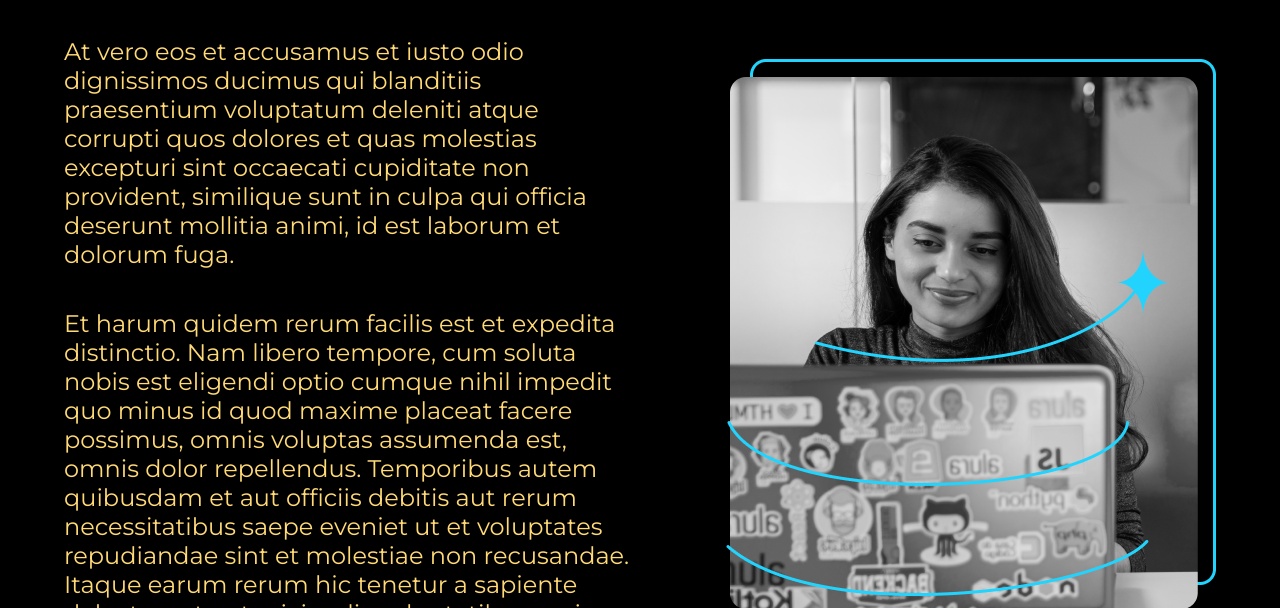
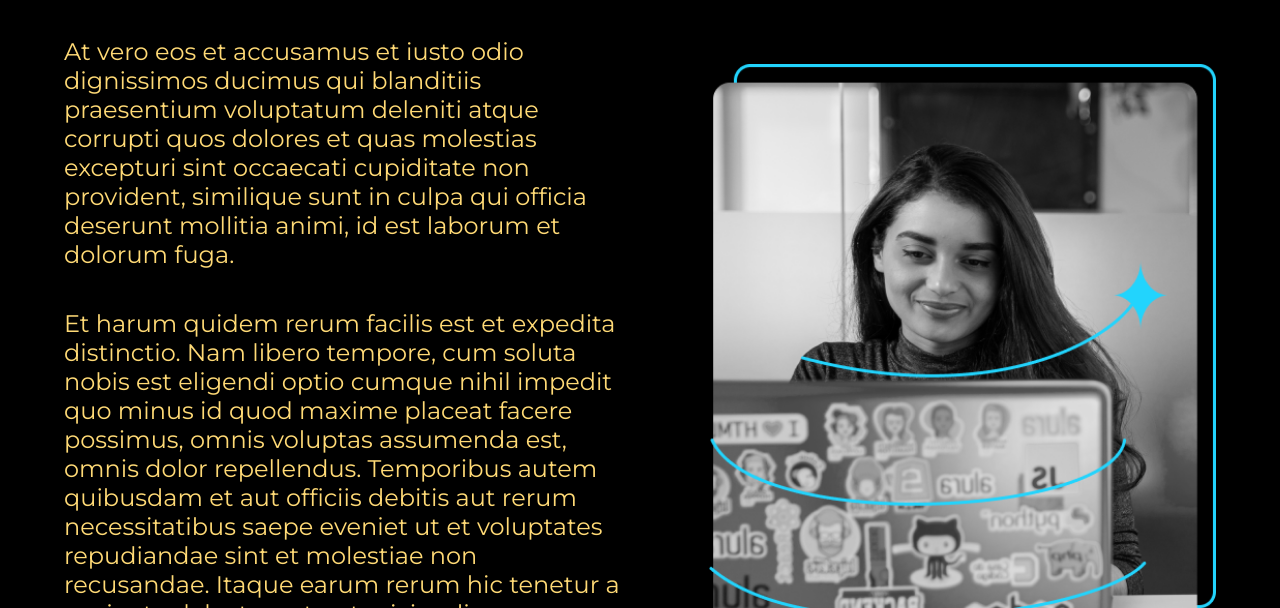
Before and after one commit to Exist22/portafolio, a plain HTML site: page about.html in a window 1280 px wide. Shown: the part 192-800 px from the top of the page. Drawn offline with nearby package versions, Linux system fonts and the light colour scheme.

Commit message:
Update about.html

```diff
--- a/about.html
+++ b/about.html
@@ -37,7 +37,7 @@
                 sint occaecat
             </p>
         </section>
-        <img src="./assets/Imagem.png" alt="Foto de Ana García desarrolando un proyecto">
+        <img class="presentacion__imagen" src="./assets/Imagem.png" alt="Foto de Ana García desarrolando un proyecto">
     </main>
     <footer class="footer">
         <p>Desarrollado por Alura Latam</p>
```
